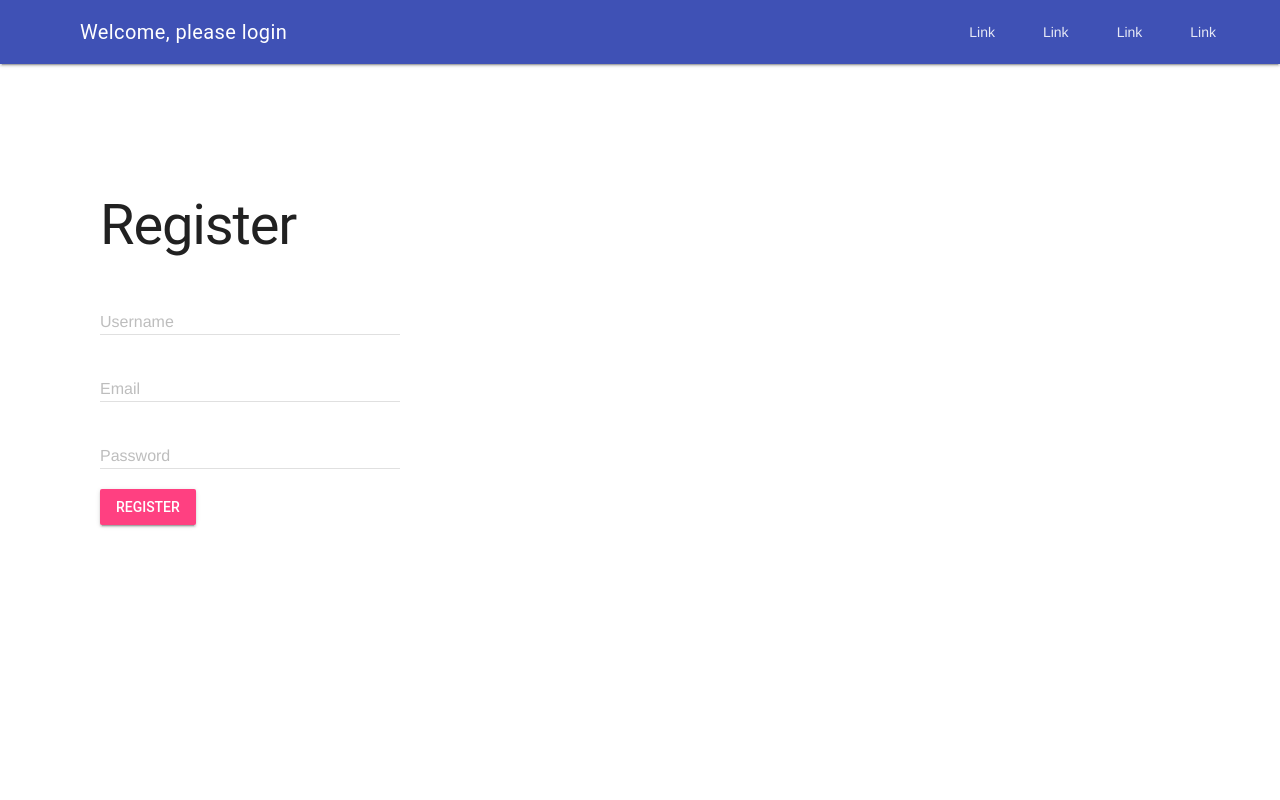
After one commit to KevinRohlf/Django-ChatApp, a Django app: page /register/ in a window 1280 px wide. The commit adds this page. Run offline with Django 4.2, Linux system fonts and the light colour scheme.

Commit message:
added register & chat response via js

```diff
--- a/django_chat_app/chat/templates/auth/login.html
+++ b/django_chat_app/chat/templates/auth/login.html
@@ -20,6 +20,7 @@
         <input class="mdl-textfield__input" type="password" name="password" id="sample4">
         <label class="mdl-textfield__label" for="sample4">Password</label>
     </div>
-    <div><button class="mdl-button mdl-js-button mdl-button--raised mdl-js-ripple-effect mdl-button--accent">Login</button></div>
+    <div><button class="mdl-button mdl-js-button mdl-button--raised mdl-js-ripple-effect mdl-button--accent">Login</button><a class="mdl-button mdl-js-button mdl-button--raised mdl-js-ripple-effect mdl-button--accent" href="/register/">Sign up</a> </div>
 </form>
+
 {% endblock %}
--- /dev/null
+++ b/django_chat_app/chat/templates/auth/register.html
@@ -0,0 +1,27 @@
+{% extends 'base.html' %}
+{% block content %}
+<h1>Register</h1>
+<form action="/register/" method="POST">
+    {% csrf_token %}
+    <input type="hidden" name="redirect" value="{{ redirect }}">
+    <div>
+        <div class="mdl-textfield mdl-js-textfield mdl-textfield--floating-label">
+            <input class="mdl-textfield__input" type="text" name="username" id="sample3">
+            <label class="mdl-textfield__label" for="sample3">Username</label>
+        </div>
+    </div>
+    <div>
+        <div class="mdl-textfield mdl-js-textfield mdl-textfield--floating-label">
+            <input class="mdl-textfield__input" type="email" name="email" id="sample4">
+            <label class="mdl-textfield__label" for="sample4">Email</label>
+        </div>
+    </div>
+    <div class="mdl-textfield mdl-js-textfield mdl-textfield--floating-label">
+        <input class="mdl-textfield__input" type="password" name="password" id="sample5">
+        <label class="mdl-textfield__label" for="sample5">Password</label>
+    </div>
+    <div><button
+            class="mdl-button mdl-js-button mdl-button--raised mdl-js-ripple-effect mdl-button--accent">Register</button>
+    </div>
+</form>
+{% endblock %}
--- a/django_chat_app/chat/views.py
+++ b/django_chat_app/chat/views.py
@@ -1,15 +1,20 @@
+from django.http import JsonResponse
 from django.http.response import HttpResponseRedirect
 from django.shortcuts import render
 from .models import Message, Chat
 from django.contrib.auth import authenticate, login
 from django.contrib.auth.decorators import login_required
+from django.contrib.auth.models import User
+from django.core import serializers
 
 @login_required(login_url='/login/')
 def index(request):
     if request.method == 'POST':
         print('received data: ' + request.POST['textmessage'])
         myChat = Chat.objects.get(id=1)
-        Message.objects.create(text=request.POST['textmessage'], chat=myChat, author=request.user, receiver=request.user)
+        new_message = Message.objects.create(text=request.POST['textmessage'], chat=myChat, author=request.user, receiver=request.user)
+        serialized_obj = serializers.serialize('json', [new_message,])
+        return JsonResponse(serialized_obj[1:-1], safe=False)
     chatMessages = Message.objects.filter(chat__id=1)
     return render(request, 'chat/index.html', {'messages': chatMessages})
 
@@ -19,7 +24,15 @@ def login_view(request):
         user = authenticate(username=request.POST.get('username'), password=request.POST.get('password'))
         if user:
             login(request, user)
+            print(redirect)
             return HttpResponseRedirect(request.POST.get('redirect'))
         else:
             return render(request, 'auth/login.html', {'wrongPassword': True, 'redirect': redirect})
     return render(request, 'auth/login.html', {'redirect': redirect})
+
+def register_view(request):
+    if request.method == 'POST':
+        user = User.objects.create_user(username=request.POST.get('username'), email=request.POST.get('email'), password=request.POST.get('password'))
+        user.save()
+        return HttpResponseRedirect('/login/')
+    return render(request, 'auth/register.html')
--- a/django_chat_app/django_chat_app/urls.py
+++ b/django_chat_app/django_chat_app/urls.py
@@ -17,10 +17,11 @@ Including another URLconf
 from django.contrib import admin
 from django.urls import path
 
-from chat.views import index, login_view
+from chat.views import index, login_view, register_view
 
 urlpatterns = [
     path('admin/', admin.site.urls),
     path('chat/', index),
     path('login/', login_view),
+    path('register/', register_view),
 ]
```
Also changed, not shown: django_chat_app/chat/templates/chat/index.html (+50 -9 lines).
